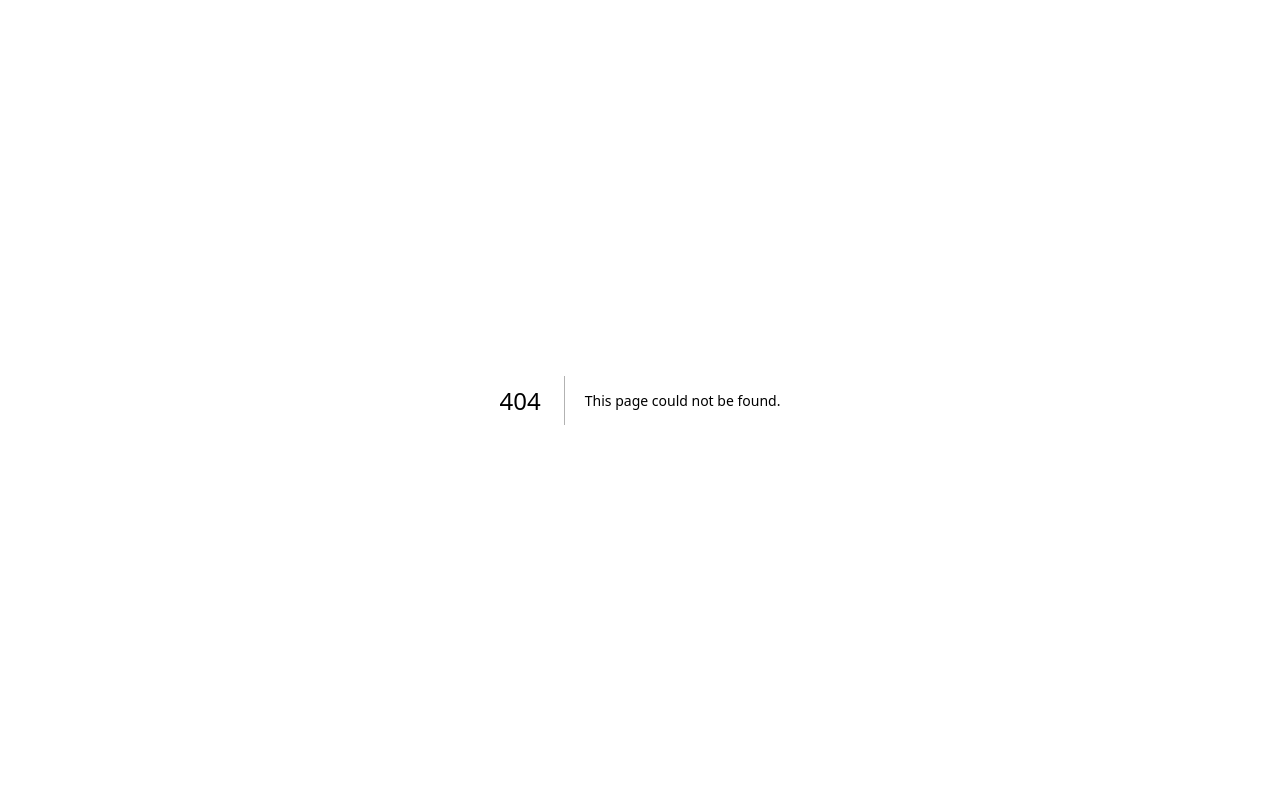
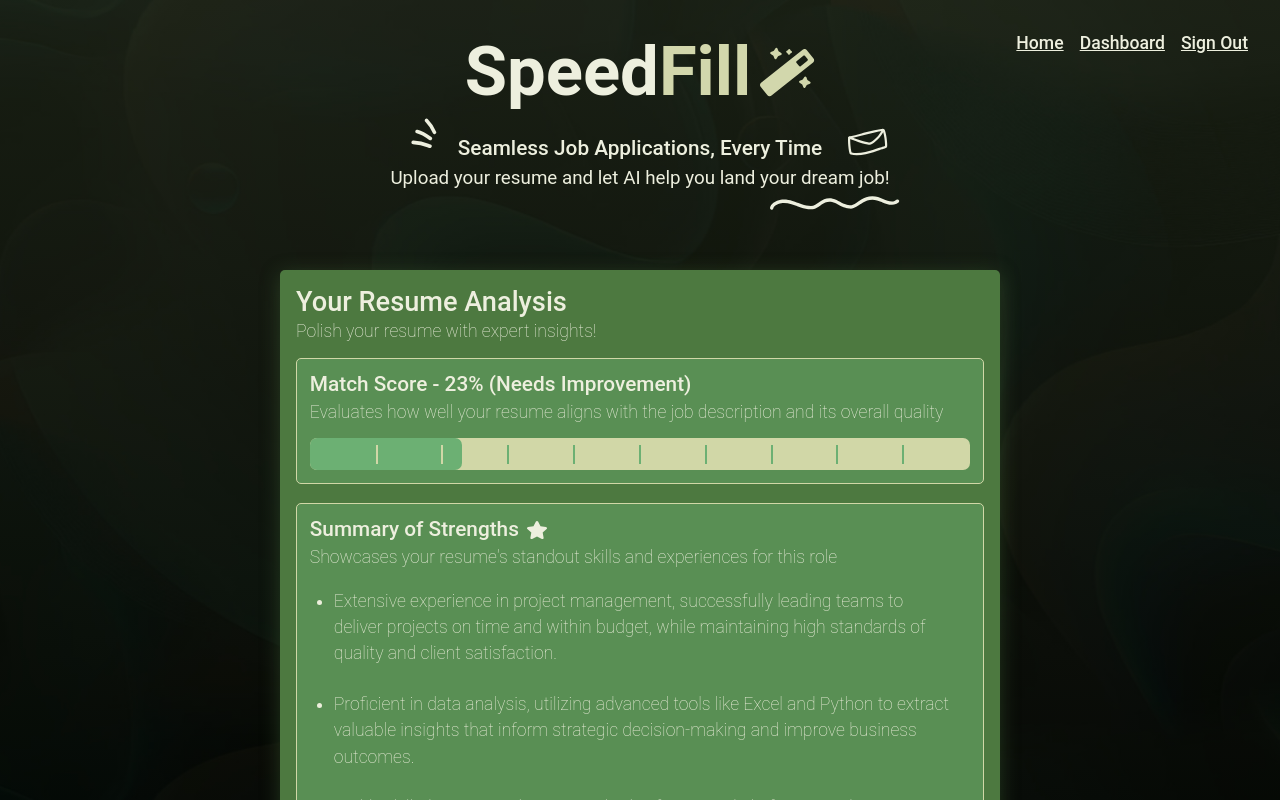
Before and after one commit to charlesphu/SpeedFill, a Next.js app: page /result in a window 1280 px wide. Before the commit this address had no page. Shown: the top 800 px of the page. Built offline with nearby package versions, Linux system fonts and the light colour scheme; what @mui/material-nextjs would draw is missing.

Commit message:
Add Result page and related components for resume analysis

```diff
--- a/src/app/components/Panel.js
+++ b/src/app/components/Panel.js
@@ -1,3 +1,5 @@
+"use client";
+
 import { useTheme } from "@emotion/react";
 import { Box } from "@mui/material";
 
--- a/src/app/dashboard/page.js
+++ b/src/app/dashboard/page.js
@@ -18,10 +18,7 @@ const Dashboard = () => {
           margin: "0 auto",
           paddingTop: "2rem",
         }}>
-        <Title
-          secondaryText="Seamless Job Applications, Every Time"
-          tertiaryText="Upload your resume and let AI help you land your dream job!"
-        />
+        <Title />
       </Box>
 
       <Box
--- /dev/null
+++ b/src/app/result/Section.js
@@ -0,0 +1,33 @@
+import { Box, Typography } from "@mui/material";
+import Panel from "../components/Panel";
+
+const Section = ({ title, subtitle, icon, children }) => {
+  return (
+    <Panel
+      sx={{
+        maxWidth: null,
+      }}>
+      {/* Section Title */}
+      <Box display="flex" flexDirection="row" alignItems="center" gap="0.5rem">
+        <Typography variant="h2" color="title">
+          {title}
+        </Typography>
+        {icon && <img src={icon} alt="icon" width={20} height={20} />}
+      </Box>
+      <Typography
+        variant="subtitle1"
+        color="title"
+        sx={{
+          lineHeight: "1.2rem",
+          marginTop: "0.4rem",
+        }}>
+        {subtitle}
+      </Typography>
+
+      {/* Content */}
+      {children}
+    </Panel>
+  );
+};
+
+export default Section;
--- /dev/null
+++ b/src/app/result/page.js
@@ -0,0 +1,163 @@
+"use client";
+
+import { Box, List, ListItem, ListItemText, Typography } from "@mui/material";
+import Title from "../components/Title";
+import Container from "../components/Container";
+import Panel from "../components/Panel";
+import Section from "./Section";
+import { useEffect, useState } from "react";
+import { NavBar, NavBarItem } from "../components/NavBar";
+import Background from "../components/Background";
+
+const MatchSection = ({ score, evaluation }) => {
+  score = Math.max(0, Math.min(100, score));
+
+  const title = `Match Score - ${score}% (${evaluation})`;
+  const subtitle =
+    "Evaluates how well your resume aligns with the job description and its overall quality";
+
+  //  Transition fill bar width on page load
+  const [fillWidth, setFillWidth] = useState(0);
+
+  useEffect(() => {
+    setFillWidth(score);
+  }, [score]);
+
+  return (
+    <Section title={title} subtitle={subtitle}>
+      {/* Fill Bar */}
+      <Box
+        sx={{
+          width: "100%",
+          height: "2rem",
+
+          borderRadius: "7px",
+          marginTop: "1rem",
+          backgroundColor: "primary.main",
+
+          position: "relative",
+
+          display: "flex",
+          flexDirection: "row",
+          justifyContent: "space-between",
+          alignItems: "center",
+        }}>
+        {/* Intervals */}
+        {[0, 10, 20, 30, 40, 50, 60, 70, 80, 90, 100].map((index) => (
+          <Box
+            key={index}
+            sx={{
+              visibility: index === 0 || index === 100 ? "hidden" : "visible",
+              height: "60%",
+              width: "2px",
+              zIndex: 1,
+
+              transition: "background-color 0.5s ease",
+              backgroundColor:
+                index > fillWidth ? "accent.light" : "primary.main",
+            }}
+          />
+        ))}
+
+        {/* Fill Bar */}
+        <Box
+          sx={{
+            position: "absolute",
+
+            width: `${fillWidth}%`,
+            height: "100%",
+
+            borderRadius: "7px",
+            backgroundColor: "accent.light",
+
+            transition: "width 0.5s ease",
+          }}
+        />
+      </Box>
+    </Section>
+  );
+};
+
+const StrengthsSection = ({ strengths }) => {
+  const title = "Summary of Strengths";
+  const subtitle =
+    "Showcases your resume's standout skills and experiences for this role";
+
+  return (
+    <Section title={title} subtitle={subtitle} icon="./Icons/Star.svg">
+      <List
+        sx={{
+          listStyleType: "disc",
+          paddingLeft: "1.5rem",
+          color: "text.main",
+        }}>
+        {strengths.map((text, index) => (
+          <ListItem
+            key={index}
+            sx={{
+              display: "list-item",
+              paddingLeft: "0",
+            }}>
+            <ListItemText primary={text} />
+          </ListItem>
+        ))}
+      </List>
+    </Section>
+  );
+};
+
+const Result = () => {
+  const TEST_STRENGTHS = [
+    "Extensive experience in project management, successfully leading teams to deliver projects on time and within budget, while maintaining high standards of quality and client satisfaction.",
+    "Proficient in data analysis, utilizing advanced tools like Excel and Python to extract valuable insights that inform strategic decision-making and improve business outcomes.",
+    "Highly skilled in using industry-standard software and platforms, such as Salesforce, Tableau, and Microsoft Office Suite, to streamline workflows and enhance productivity.",
+  ];
+  const TEST_MATCH_SCORE = 23;
+  const TEST_MATCH_EVALUATION = "Needs Improvement";
+
+  return (
+    <Box
+      sx={{
+        width: "100%",
+        height: "100%",
+      }}>
+      {/* Title Component */}
+      <Title sx={{ paddingTop: "2rem" }} />
+
+      {/* Result Component */}
+      <Box
+        sx={{
+          marginTop: "5rem",
+          marginBottom: "2rem",
+
+          display: "flex",
+          width: "100%",
+
+          justifyContent: "center",
+          alignContent: "center",
+        }}>
+        <Container
+          title="Your Resume Analysis"
+          subtitle="Polish your resume with expert insights!"
+          sx={{
+            maxWidth: "45rem",
+          }}>
+          <MatchSection
+            score={TEST_MATCH_SCORE}
+            evaluation={TEST_MATCH_EVALUATION}
+          />
+          <StrengthsSection strengths={TEST_STRENGTHS} />
+        </Container>
+      </Box>
+
+      <NavBar>
+        <NavBarItem text="Home" src="/" />
+        <NavBarItem text="Dashboard" src="/dashboard" />
+        <NavBarItem text="Sign Out" src="/sign-out" />
+      </NavBar>
+      <Background imageUrl="/background.jpg" />
+    </Box>
+  );
+};
+
+export default Result;
--- a/src/app/theme.js
+++ b/src/app/theme.js
@@ -19,6 +19,7 @@ const theme = createTheme({
     },
     accent: {
       main: "#598F54",
+      light: "#6CB073",
     },
     title: {
       main: "#EDEFDE",
```
